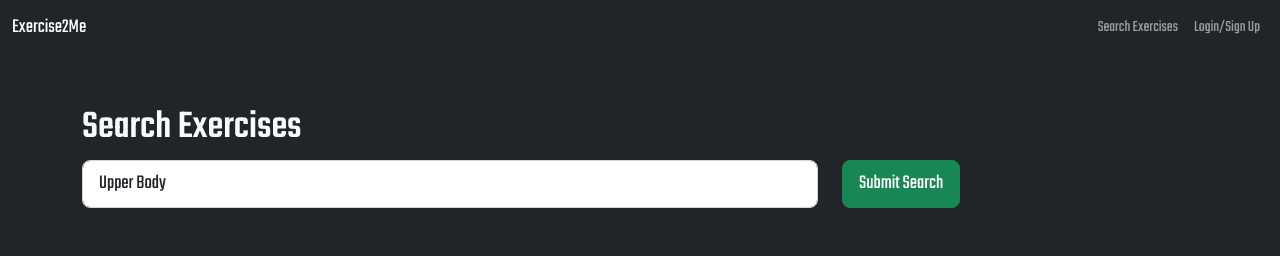
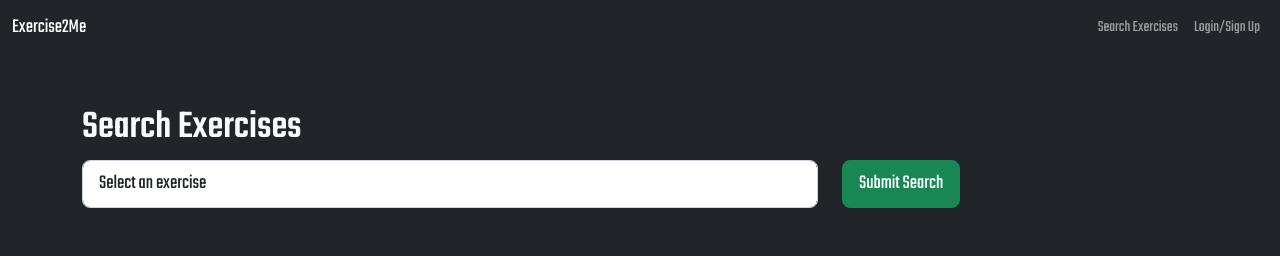
Before and after one commit to fairleyv/Exercise2Me, a React (Vite) app in the folder client/: page / in a window 1280 px wide. Shown: the top 258 px of the page. Built offline with nearby package versions, Linux system fonts and the light colour scheme.

Commit message:
added a placeholder for the dropdown menu

```diff
--- a/client/src/pages/SearchExercises.jsx
+++ b/client/src/pages/SearchExercises.jsx
@@ -103,6 +103,7 @@ const SearchExercises = () => {
         size='lg'
         placeholder='Find your exercise'
       >
+        <option value="" disabled selected>Select an exercise</option>
         <option value='upper'>Upper Body</option>
         <option value='lower'>Lower Body</option>
         <option value='cardio'>Cardio</option>
```
